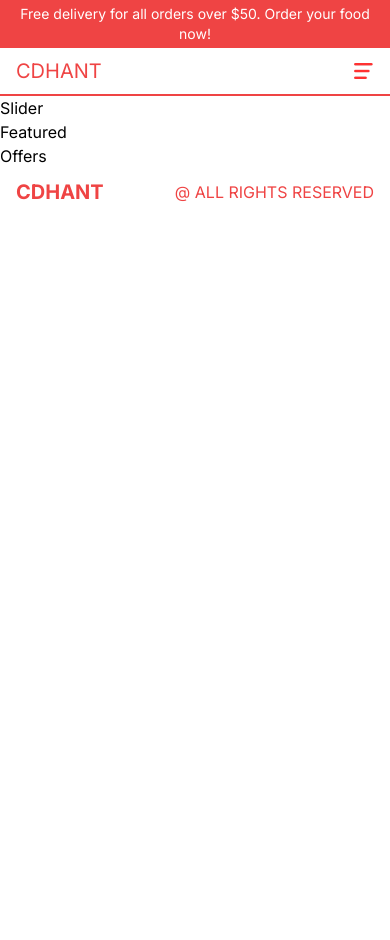
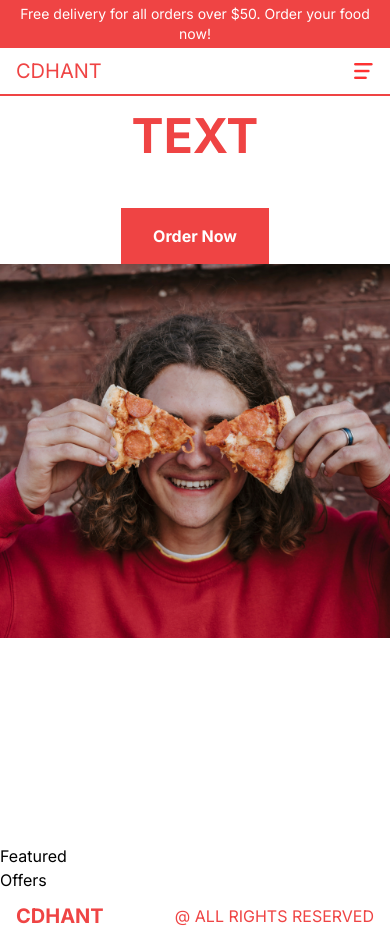
Before and after one commit to cdhant7/Food-delivery, a Next.js app: page / in a window 390 px wide. Before the commit the page ends 844 px from the top, so only its background shows below. Built offline with nearby package versions, Linux system fonts and the light colour scheme.

Commit message:
responsive slider

```diff
--- a/src/components/Slider.tsx
+++ b/src/components/Slider.tsx
@@ -1,9 +1,20 @@
+import Image from 'next/image'
 import React from 'react'
 
 const Slider = () => {
   return (
-    <div>
-      Slider
+    <div className='flex flex-col h-[calc(100vh-6rem)] md:h-[calc(100vh-9rem)]'>
+        {/* Text container */}
+      <div className=' h1/2 flex items-center justify-center flex-col gap-8 text-red-500 font-bold'>
+        <h1 className='text-5xl text-center uppercase p-4 '>
+            TExt
+        </h1>
+        <button className='bg-red-500 text-white py-4 px-8 md:text-6xl xl:text-7xl'>Order Now</button>
+      </div>
+      {/* Image container */}
+      <div className='w-full h-1/2 relative'>
+        <Image src='/slide1.png' alt='' fill className=' object-cover'/>
+      </div>
     </div>
   )
 }
```
